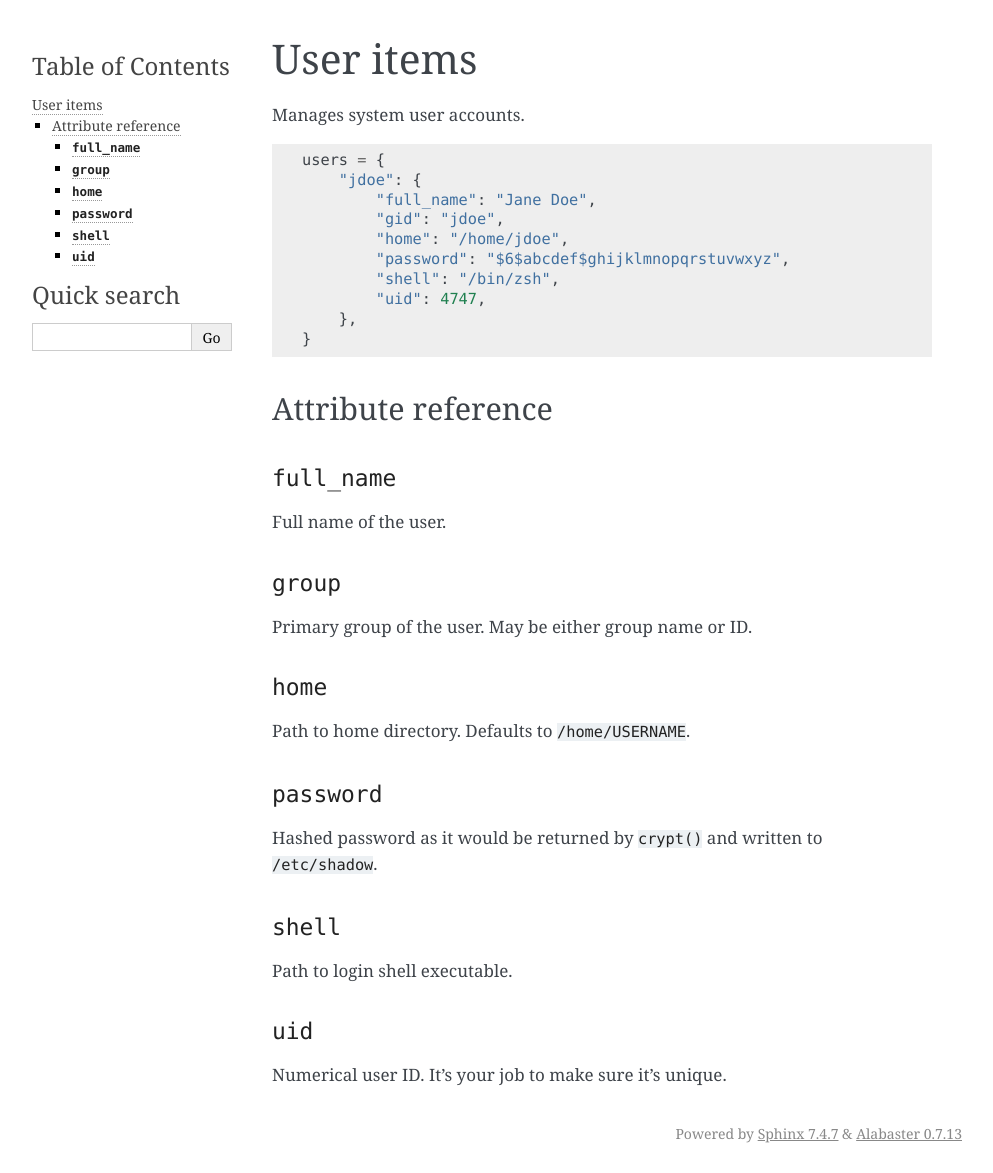
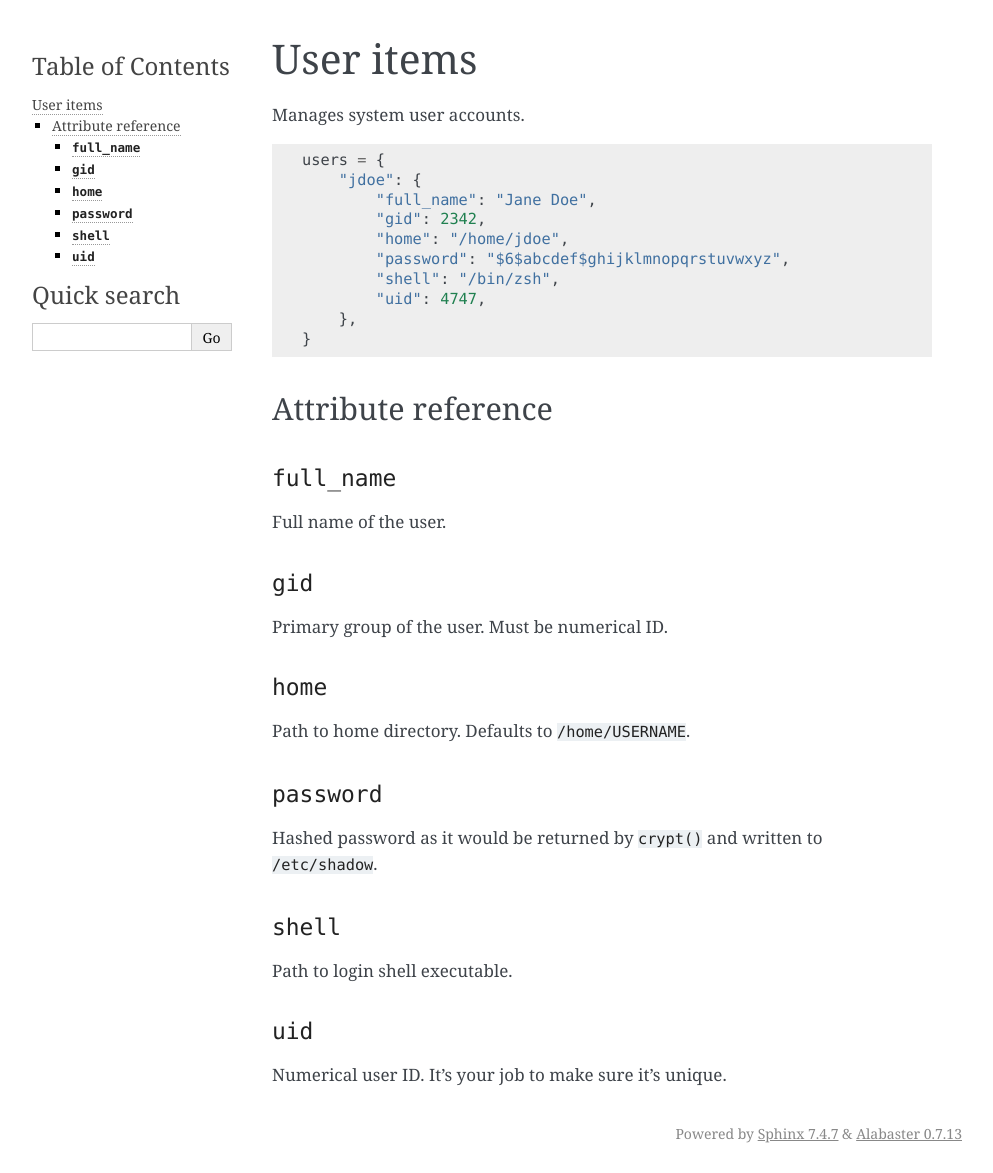
Before and after one commit to bundlewrap/bundlewrap, a Sphinx documentation site: the page built from doc/item_user.rst, in a window 1280 px wide. Shown: the whole page, without its empty margins (148-1141 px from the left). Built offline with Sphinx 7.4.7, drawn with Linux system fonts in a browser that asks for light colours.

Commit message:
fix docs on gid

```diff
--- a/doc/item_user.rst
+++ b/doc/item_user.rst
@@ -11,7 +11,7 @@ Manages system user accounts.
     users = {
         "jdoe": {
             "full_name": "Jane Doe",
-            "gid": "jdoe",
+            "gid": 2342,
             "home": "/home/jdoe",
             "password": "$6$abcdef$ghijklmnopqrstuvwxyz",
             "shell": "/bin/zsh",
@@ -27,10 +27,10 @@ Attribute reference
 
 Full name of the user.
 
-``group``
-+++++++++
+``gid``
++++++++
 
-Primary group of the user. May be either group name or ID.
+Primary group of the user. Must be numerical ID.
 
 ``home``
 ++++++++
```
